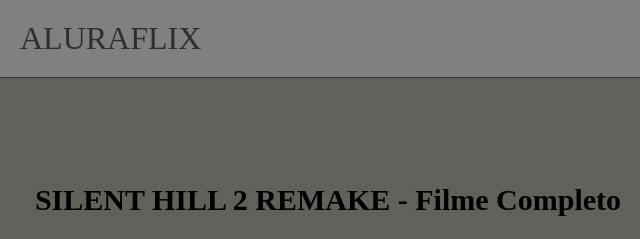
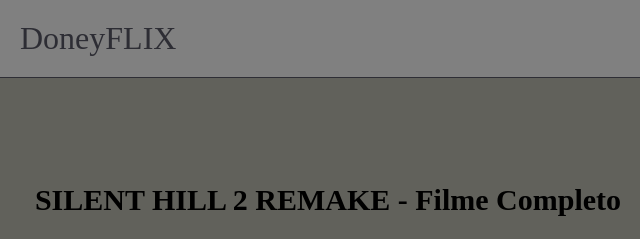
Before and after one commit to sickdoney-Carol/doneyflix, a plain HTML site: page index.html in a window 1280 px wide. Shown: the top 239 px of the page, 0-640 px from the left. Drawn offline with Linux system fonts and the light colour scheme; a web font is replaced by a local one.

Commit message:
alterando nomes

```diff
--- a/index.html
+++ b/index.html
@@ -5,13 +5,13 @@
     <link rel="preconnect" href="https://fonts.googleapis.com">
 <link rel="preconnect" href="https://fonts.gstatic.com" crossorigin>
 <link href="https://fonts.googleapis.com/css2?family=Yuji+Syuku&display=swap" rel="stylesheet">
-    <title>AluraFlix</title>
+    <title>DoneyFlix</title>
 </head>
 
 
 <body>
 
-    <header>ALURAFLIX</header>
+    <header>DoneyFLIX</header>
 
     <section class="chamada">
         <div class="chamada-texto">
```
